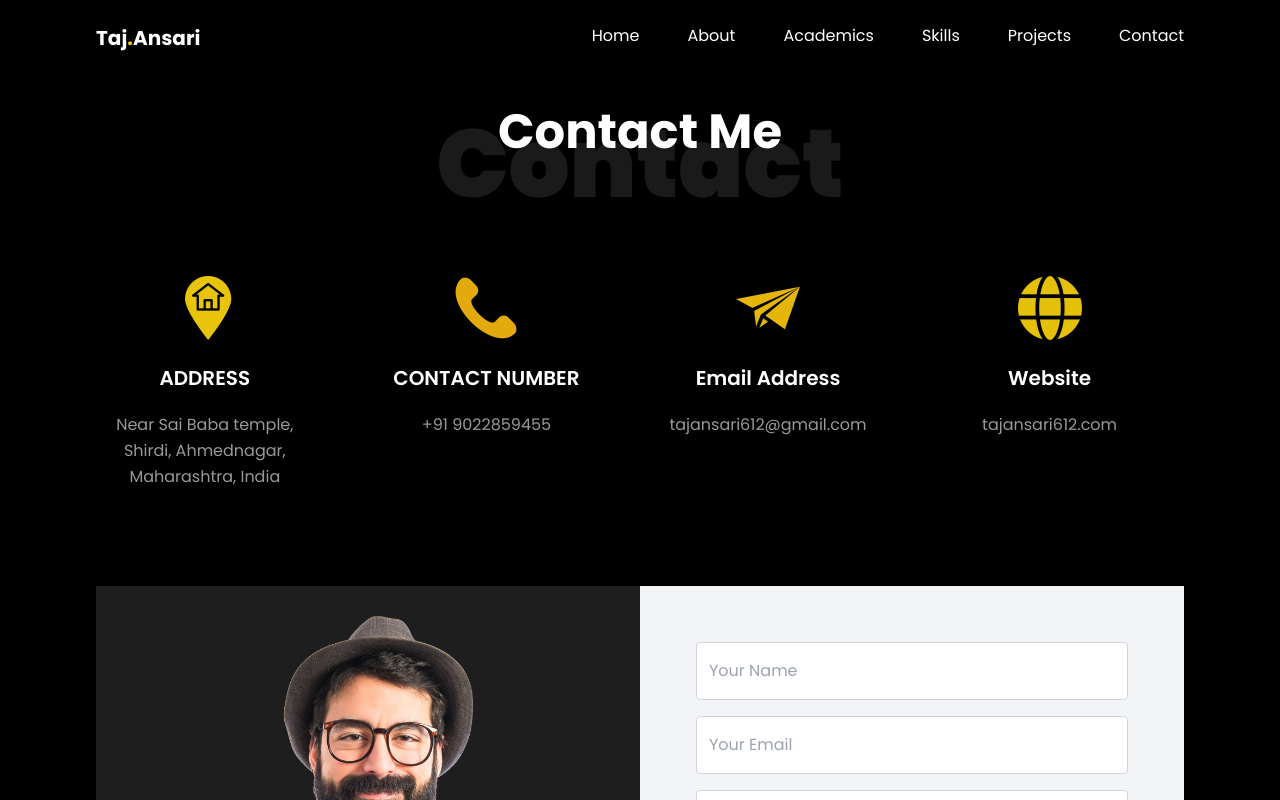
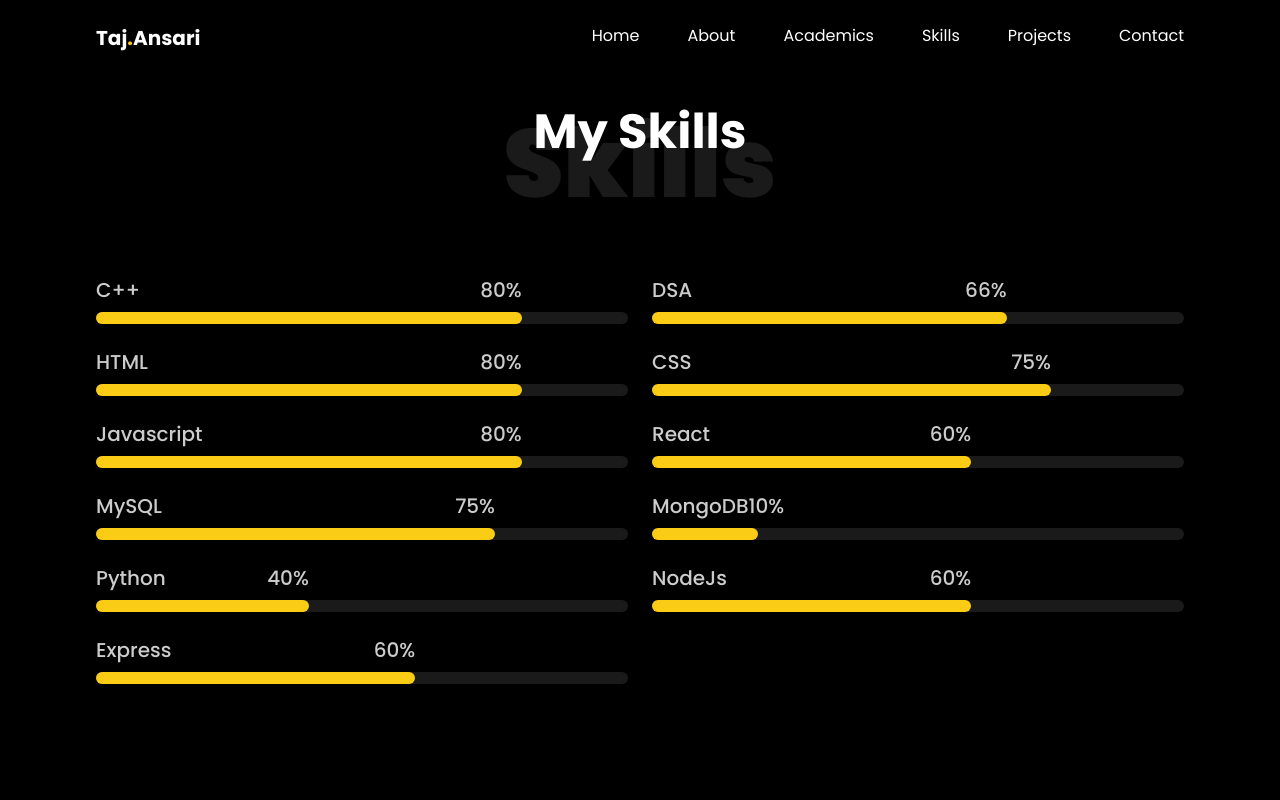
Before and after one commit to tajansari612/Portfolio-Website-Project, a React (Vite) app in the folder Portfolio-Website-Project/: page / in a window 1280 px wide. Shown: the top 800 px of the page. Built offline with nearby package versions, Linux system fonts and the light colour scheme.

Commit message:
skills section completed

```diff
--- a/Portfolio-Website-Project/src/App.jsx
+++ b/Portfolio-Website-Project/src/App.jsx
@@ -32,8 +32,129 @@ function App() {
         <div id="home"></div>
         <div id="about"></div>
         <div id="academics"></div>
-        <div id="skills"></div>
-        <div id="projects"></div>
+
+        <div id="skills" className="w-full mb-40">
+          <h1 className="text-center font-bold mb-6 text-5xl">My Skills</h1>
+          <h2 className="text-center font-black text-8xl -translate-y-16 text-white/10">Skills</h2>
+          <div id="skills-box" className="grid grid-cols-2 gap-6">
+
+            <div id="cpp" className="w-full">
+              <div className="w-4/5 flex flex-row justify-between">
+                <span className="text-white/80 mb-2 text-xl font-medium">C++</span>
+                <span className="text-white/80 mb-2 text-xl font-medium">80%</span>
+              </div>
+              <div id="progress" className="w-full h-3 rounded-lg bg-white/10">
+                <div id="clr" className="bg-yellow-400 w-4/5 h-full rounded-md"></div>
+              </div>
+            </div>
+
+            <div id="dsa" className="w-full">
+              <div className="w-2/3 flex flex-row justify-between">
+                <span className="text-white/80 mb-2 text-xl font-medium">DSA</span>
+                <span className="text-white/80 mb-2 text-xl font-medium">66%</span>
+              </div>
+              <div id="progress" className="w-full h-3 rounded-lg bg-white/10">
+                <div id="clr" className="bg-yellow-400 w-2/3 h-full rounded-md"></div>
+              </div>
+            </div>
+
+            <div id="html" className="w-full">
+              <div className="w-4/5 flex flex-row justify-between">
+                <span className="text-white/80 mb-2 text-xl font-medium">HTML</span>
+                <span className="text-white/80 mb-2 text-xl font-medium">80%</span>
+              </div>
+              <div id="progress" className="w-full h-3 rounded-lg bg-white/10">
+                <div id="clr" className="bg-yellow-400 w-4/5 h-full rounded-md"></div>
+              </div>
+            </div>
+
+            <div id="css" className="w-full">
+              <div className="w-3/4 flex flex-row justify-between">
+                <span className="text-white/80 mb-2 text-xl font-medium">CSS</span>
+                <span className="text-white/80 mb-2 text-xl font-medium">75%</span>
+              </div>
+              <div id="progress" className="w-full h-3 rounded-lg bg-white/10">
+                <div id="clr" className="bg-yellow-400 w-3/4 h-full rounded-md"></div>
+              </div>
+            </div>
+
+            <div id="javascript" className="w-full">
+              <div className="w-4/5 flex flex-row justify-between">
+                <span className="text-white/80 mb-2 text-xl font-medium">Javascript</span>
+                <span className="text-white/80 mb-2 text-xl font-medium">80%</span>
+              </div>
+              <div id="progress" className="w-full h-3 rounded-lg bg-white/10">
+                <div id="clr" className="bg-yellow-400 w-4/5 h-full rounded-md"></div>
+              </div>
+            </div>
+
+            <div id="react" className="w-full">
+              <div className="w-3/5 flex flex-row justify-between">
+                <span className="text-white/80 mb-2 text-xl font-medium">React</span>
+                <span className="text-white/80 mb-2 text-xl font-medium">60%</span>
+              </div>
+              <div id="progress" className="w-full h-3 rounded-lg bg-white/10">
+                <div id="clr" className="bg-yellow-400 w-3/5 h-full rounded-md"></div>
+              </div>
+            </div>
+
+            <div id="mysql" className="w-full">
+              <div className="w-3/4 flex flex-row justify-between">
+                <span className="text-white/80 mb-2 text-xl font-medium">MySQL</span>
+                <span className="text-white/80 mb-2 text-xl font-medium">75%</span>
+              </div>
+              <div id="progress" className="w-full h-3 rounded-lg bg-white/10">
+                <div id="clr" className="bg-yellow-400 w-3/4 h-full rounded-md"></div>
+              </div>
+            </div>
+
+            <div id="mongodb" className="w-full">
+              <div className="w-1/5 flex flex-row justify-between">
+                <span className="text-white/80 mb-2 text-xl font-medium">MongoDB</span>
+                <span className="text-white/80 mb-2 text-xl font-medium">10%</span>
+              </div>
+              <div id="progress" className="w-full h-3 rounded-lg bg-white/10">
+                <div id="clr" className="bg-yellow-400 w-1/5 h-full rounded-md"></div>
+              </div>
+            </div>
+
+            <div id="python" className="w-full">
+              <div className="w-2/5 flex flex-row justify-between">
+                <span className="text-white/80 mb-2 text-xl font-medium">Python</span>
+                <span className="text-white/80 mb-2 text-xl font-medium">40%</span>
+              </div>
+              <div id="progress" className="w-full h-3 rounded-lg bg-white/10">
+                <div id="clr" className="bg-yellow-400 w-2/5 h-full rounded-md"></div>
+              </div>
+            </div>
+
+            <div id="nodejs" className="w-full">
+              <div className="w-3/5 flex flex-row justify-between">
+                <span className="text-white/80 mb-2 text-xl font-medium">NodeJs</span>
+                <span className="text-white/80 mb-2 text-xl font-medium">60%</span>
+              </div>
+              <div id="progress" className="w-full h-3 rounded-lg bg-white/10">
+                <div id="clr" className="bg-yellow-400 w-3/5 h-full rounded-md"></div>
+              </div>
+            </div>
+
+            <div id="express" className="w-full">
+              <div className="w-3/5 flex flex-row justify-between">
+                <span className="text-white/80 mb-2 text-xl font-medium">Express</span>
+                <span className="text-white/80 mb-2 text-xl font-medium">60%</span>
+              </div>
+              <div id="progress" className="w-full h-3 rounded-lg bg-white/10">
+                <div id="clr" className="bg-yellow-400 w-3/5 h-full rounded-md"></div>
+              </div>
+            </div>
+          </div>
+
+        </div>
+
+        <div id="projects">
+          <h1 className="text-center font-bold mb-6 text-5xl">My Projects</h1>
+          <h2 className="text-center font-black text-8xl -translate-y-16 text-white/10">Projects</h2>
+        </div>
 
         <div id="contact" className="flex flex-col">
           <h1 className="text-center font-bold mb-6 text-5xl">Contact Me</h1>
@@ -50,19 +171,19 @@ function App() {
             </span>
 
             <span id="mobile-number" className="w-1/5 text-center flex flex-col gap-5 justify-start items-center">
-              <img id="mobile-number-logo" src={phoneLogo} width="64px"/>
+              <img id="mobile-number-logo" src={phoneLogo} width="64px" />
               <h2 className="text-xl font-semibold mt-1">CONTACT NUMBER</h2>
               <p className="leading-relaxed text-white/60">+91 9022859455</p>
             </span>
 
             <span id="email" className="w-1/5 text-center flex flex-col gap-5 justify-start items-center">
-              <img id="email-logo" src={emailLogo} width="64px"/>
+              <img id="email-logo" src={emailLogo} width="64px" />
               <h2 className="text-xl font-semibold mt-1">Email Address</h2>
               <p className="leading-relaxed text-white/60">tajansari612@gmail.com</p>
             </span>
 
             <span id="website" className="w-1/5 text-center flex flex-col gap-5 justify-start items-center">
-              <img id="website-logo" src={websiteLogo} width="64px"/>
+              <img id="website-logo" src={websiteLogo} width="64px" />
               <h2 className="text-xl font-semibold mt-1">Website</h2>
               <p className="leading-relaxed text-white/60">tajansari612.com</p>
             </span>
```
